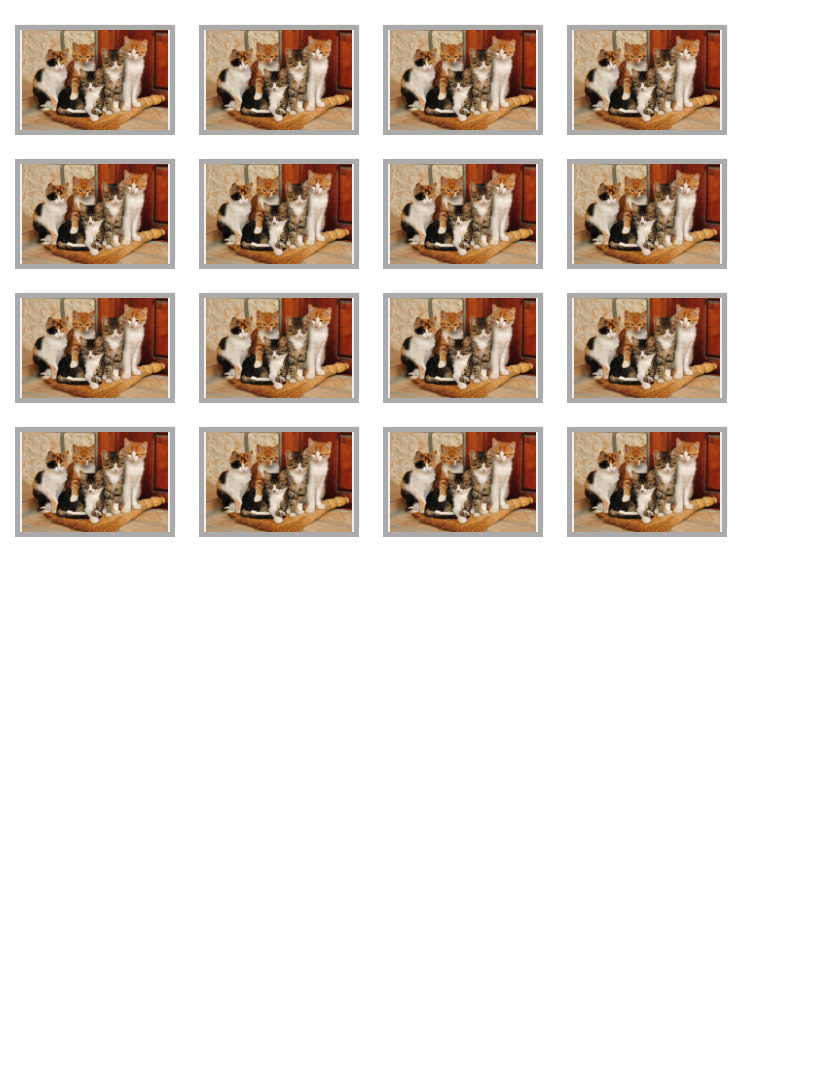
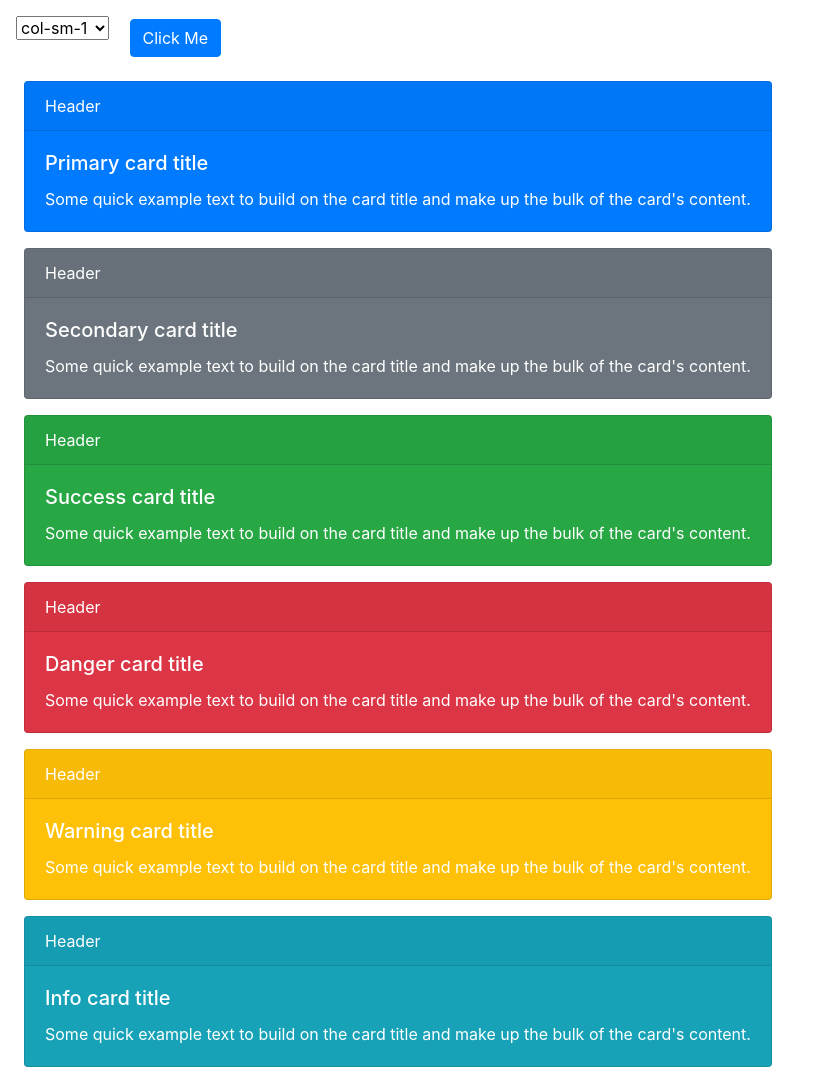
Before and after one commit to lucky820107/5xruby-js-202305-quiz, a website: page day-02/quiz-03.html in a window 1280 px wide. Shown: the top 1070 px of the page, without its empty margins (0-820 px from the left). Before the commit the page ends 800 px from the top, so only its background shows below. Drawn offline with nearby package versions, Linux system fonts and the light colour scheme.

Commit message:
修正問題 3

```diff
--- a/day-02/quiz-03.css
+++ /dev/null
@@ -1,62 +0,0 @@
-.flip-card {
-  display: block;
-  float: left;
-  width: 150px;
-  height: 100px;
-  border: 1px solid #f1f1f1;
-  perspective: 1000px;
-  margin: 1rem;
-}
-
-.flip-card-inner {
-  position: relative;
-  width: 100%;
-  height: 100%;
-  text-align: center;
-  transition: transform 0.8s;
-  transform-style: preserve-3d;
-}
-
-.flip-card.open .flip-card-inner {
-  transform: rotateY(180deg);
-}
-
-.flip-card-front,
-.flip-card-back {
-  position: absolute;
-  width: 100%;
-  height: 100%;
-  border: 5px solid #aaa;
-  -webkit-backface-visibility: hidden;
-  /* Safari */
-  backface-visibility: hidden;
-}
-
-.flip-card-front {
-  background-color: #eee;
-  background-image: url('./img/cat-bg.png');
-  background-size: contain;
-  background-repeat: no-repeat;
-  background-position-x: 47.5%;
-  color: black;
-  margin: 5px;
-}
-
-.flip-card-back {
-  background-color: #eee;
-  transform: rotateY(180deg);
-}
-
-.flip-card-back img {
-  display: block;
-  width: 100%;
-  height: 100%;
-  object-fit: contain;
-  background-color: #eee;
-}
-
-.card-wrap {
-  width: 800px;
-  display: block;
-  overflow: hidden;
-}
--- a/day-02/quiz-03.html
+++ b/day-02/quiz-03.html
@@ -1,35 +1,133 @@
 <!DOCTYPE html>
-<html lang="zh">
+<html>
 <head>
-    <meta charset="UTF-8">
-    <meta name="viewport" content="width=device-width, initial-scale=1.0">
-    <title>圖片洗牌</title>
-    <script src="https://code.jquery.com/jquery-3.6.4.slim.js" integrity="sha256-dWvV84T6BhzO4vG6gWhsWVKVoa4lVmLnpBOZh/CAHU4=" crossorigin="anonymous"></script>
-    <link rel="stylesheet" href="./quiz-03.css" />
+  <meta charset="utf-8">
+  <link rel="stylesheet" href="https://maxcdn.bootstrapcdn.com/bootstrap/4.0.0/css/bootstrap.min.css"
+    integrity="sha384-Gn5384xqQ1aoWXA+058RXPxPg6fy4IWvTNh0E263XmFcJlSAwiGgFAW/dAiS6JXm" crossorigin="anonymous">
+  <script src="https://code.jquery.com/jquery-3.6.4.slim.js" integrity="sha256-dWvV84T6BhzO4vG6gWhsWVKVoa4lVmLnpBOZh/CAHU4=" crossorigin="anonymous"></script>
+  <style type="text/css">
+    .row {
+      overflow: hidden;
+      margin: 1em;
+    }
+
+    .card {
+      display: block;
+      margin: .5em;
+    }
+
+    .select,
+    .btn {
+      margin-top: 1em;
+      margin-left: 1em;
+    }
+  </style>
+  <title>jquery 與 class 操作</title>
 </head>
+
 <body>
 
-    <!-- 容器 -->
-    <div class="card-wrap"></div>
+  <!-- Class 請參考 http://bootstrap.hexschool.com/docs/4.0/components/card/ -->
 
-    <script>
-      // 3. 修改這份程式，
-      // 透過迴圈生成 8 * 2 (16) 張牌 (.flip-card)，並隨機打散順序。
+  <select class="select">
+    <option value="col-sm-1">col-sm-1</option>
+    <option value="col-sm-2">col-sm-2</option>
+    <option value="col-sm-3">col-sm-3</option>
+    <option value="col-sm-4">col-sm-4</option>
+  </select>
 
-      // 新增卡片
-      for(let i = 1; i <= 16; i++) {
-        // open class 表示翻開
-        $('.card-wrap').append(`<div class="flip-card open">
-            <div class="flip-card-inner">
-              <div class="flip-card-front"></div>
-              <div class="flip-card-back">
-                <img src="./img/cat-01.jpg" alt="">
-              </div>
-            </div>
-          </div>`);
-      }
+  <button class="btn btn-primary">Click Me</button>
 
+  <div class="row">
 
-    </script>
+    <div class="card text-white bg-primary">
+      <div class="card-header">Header</div>
+      <div class="card-body">
+        <h5 class="card-title">Primary card title</h5>
+        <p class="card-text">Some quick example text to build on the card title and make up the bulk of the card's
+          content.</p>
+      </div>
+    </div>
+
+    <div class="card text-white bg-secondary">
+      <div class="card-header">Header</div>
+      <div class="card-body">
+        <h5 class="card-title">Secondary card title</h5>
+        <p class="card-text">Some quick example text to build on the card title and make up the bulk of the card's
+          content.</p>
+      </div>
+    </div>
+
+    <div class="card text-white bg-success">
+      <div class="card-header">Header</div>
+      <div class="card-body">
+        <h5 class="card-title">Success card title</h5>
+        <p class="card-text">Some quick example text to build on the card title and make up the bulk of the card's
+          content.</p>
+      </div>
+    </div>
+
+    <div class="card text-white bg-danger">
+      <div class="card-header">Header</div>
+      <div class="card-body">
+        <h5 class="card-title">Danger card title</h5>
+        <p class="card-text">Some quick example text to build on the card title and make up the bulk of the card's
+          content.</p>
+      </div>
+    </div>
+
+    <div class="card text-white bg-warning">
+      <div class="card-header">Header</div>
+      <div class="card-body">
+        <h5 class="card-title">Warning card title</h5>
+        <p class="card-text">Some quick example text to build on the card title and make up the bulk of the card's
+          content.</p>
+      </div>
+    </div>
+
+    <div class="card text-white bg-info">
+      <div class="card-header">Header</div>
+      <div class="card-body">
+        <h5 class="card-title">Info card title</h5>
+        <p class="card-text">Some quick example text to build on the card title and make up the bulk of the card's
+          content.</p>
+      </div>
+    </div>
+
+    <div class="card bg-light">
+      <div class="card-header">Header</div>
+      <div class="card-body">
+        <h5 class="card-title">Light card title</h5>
+        <p class="card-text">Some quick example text to build on the card title and make up the bulk of the card's
+          content.</p>
+      </div>
+    </div>
+
+    <div class="card text-white bg-dark">
+      <div class="card-header">Header</div>
+      <div class="card-body">
+        <h5 class="card-title">Dark card title</h5>
+        <p class="card-text">Some quick example text to build on the card title and make up the bulk of the card's
+          content.</p>
+      </div>
+    </div>
+
+  </div>
+
+  <!--
+    練習3.
+    先讓使用者點選下拉選單，當點擊按鈕時，將所有的 card 的 class 都改成 select 所選中的內容。
+
+    例如：選擇 col-sm-1，則所有的 card 的 class 都改成 col-sm-1，讓他變成一排一排的。
+    選擇 col-sm-2，則所有的 card 的 class 都改成 col-sm-2...，以此類推。
+  -->
+
+  <script>
+    // 完成按鈕功能
+    $('.btn').on('click', function () {
+
+    });
+  </script>
+
 </body>
 </html>
```
Also changed, not shown: day-01/quiz-01.html (+12 -2 lines), day-01/quiz-06.html (+3 -1 lines).
